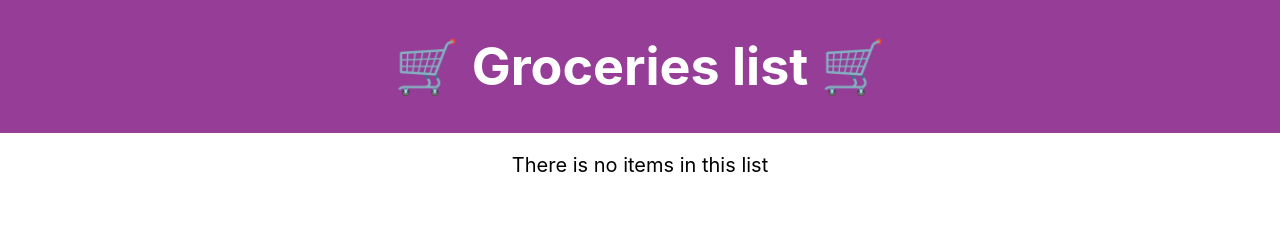
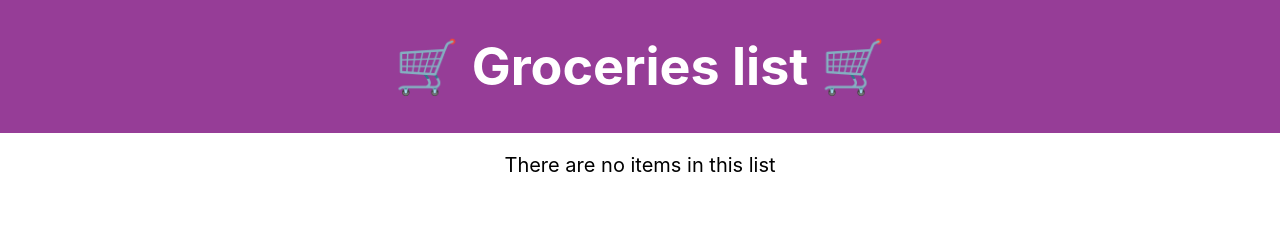
Before and after one commit to ulist-app/ulist-mvp, a React (Create React App) app: page / in a window 1280 px wide. Shown: the top 243 px of the page. Built offline with nearby package versions, Linux system fonts and the light colour scheme.

Commit message:
💬 update messages

```diff
--- a/src/messages.ts
+++ b/src/messages.ts
@@ -11,7 +11,7 @@ export const messages = {
     setItemAsMandatory: "Set item as mandatory to buy",
     setItemAsNotMandatory: "Remove item from mandatory to buy list",
   },
-  emptyList: "There is no items in this list",
+  emptyList: "There are no items in this list",
   search: {
     searchInput: "🔍 Search",
     resetCTA: "Reset your search",
```
